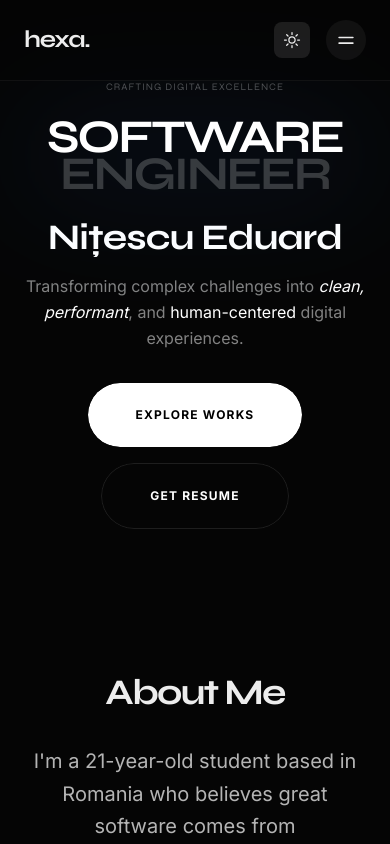
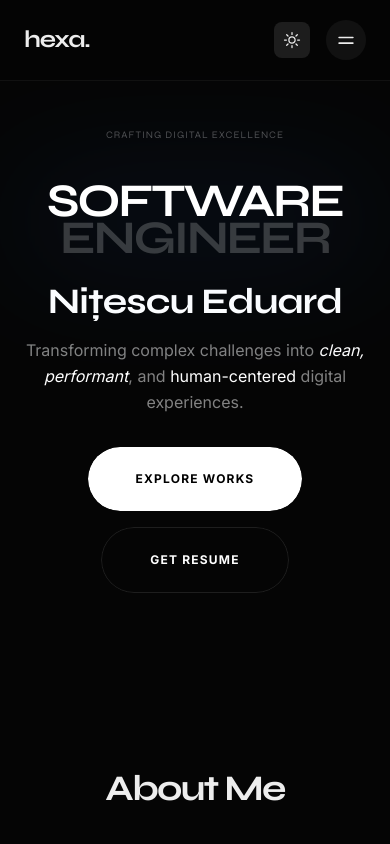
Before and after one commit to hexa325/portfolio-website, a Next.js app: page / in a window 390 px wide. Shown: the top 844 px of the page. Built offline with nearby package versions, Linux system fonts and the light colour scheme.

Commit message:
fix: increase Hero section padding and gaps for a less compressed mobile view

```diff
--- a/src/components/Hero.tsx
+++ b/src/components/Hero.tsx
@@ -1,9 +1,9 @@
 export default function Hero() {
   return (
-    <section id="hero" className="relative pt-20 md:pt-32 pb-16 min-h-screen flex items-center">
+    <section id="hero" className="relative pt-32 md:pt-40 pb-24 md:pb-32 min-h-screen flex items-center">
       <div className="section-container relative z-10 w-full">
         <div className="flex flex-col items-center text-center">
-          <div className="mb-6 md:mb-8 h-auto overflow-hidden">
+          <div className="mb-10 md:mb-12 h-auto overflow-hidden">
             <span className="block font-display text-[10px] md:text-xs uppercase tracking-widest md:tracking-[0.5em] text-black/40 dark:text-white/30 animate-reveal-up">
               Crafting Digital Excellence
             </span>
```
